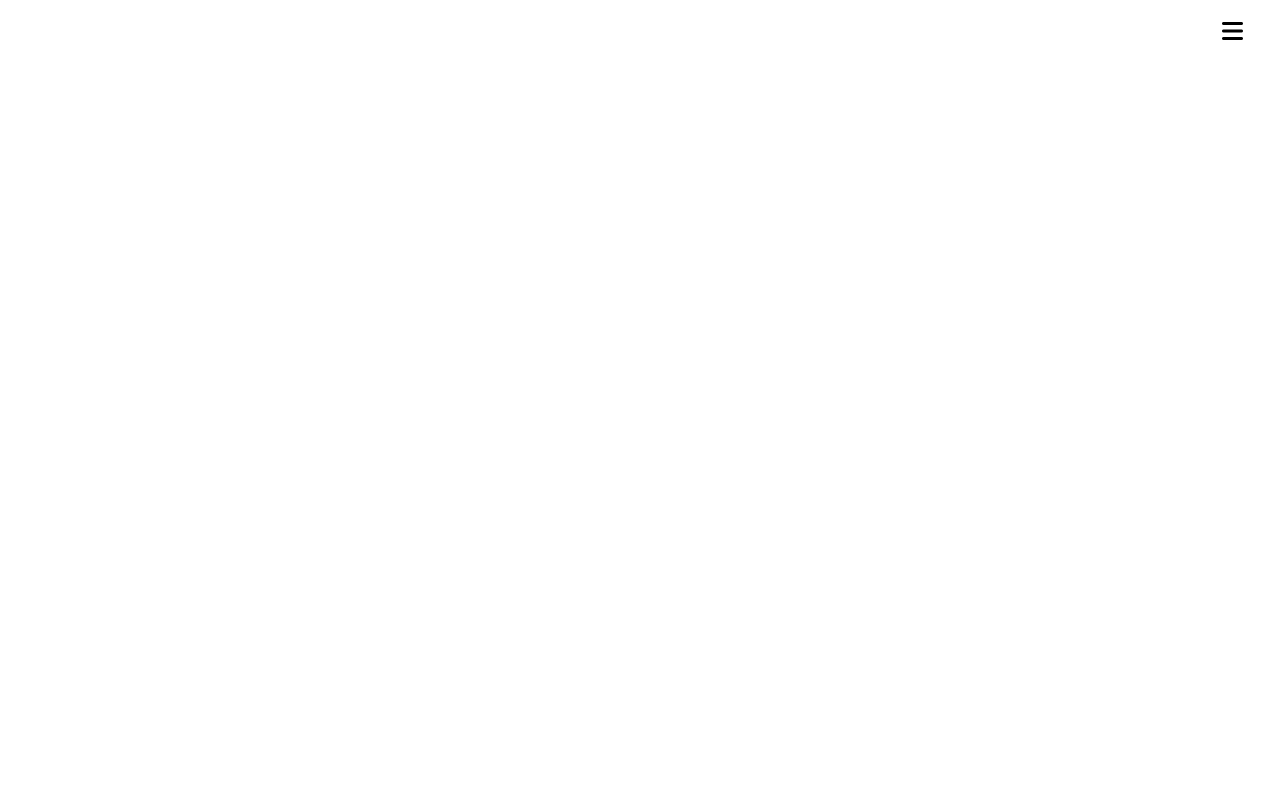
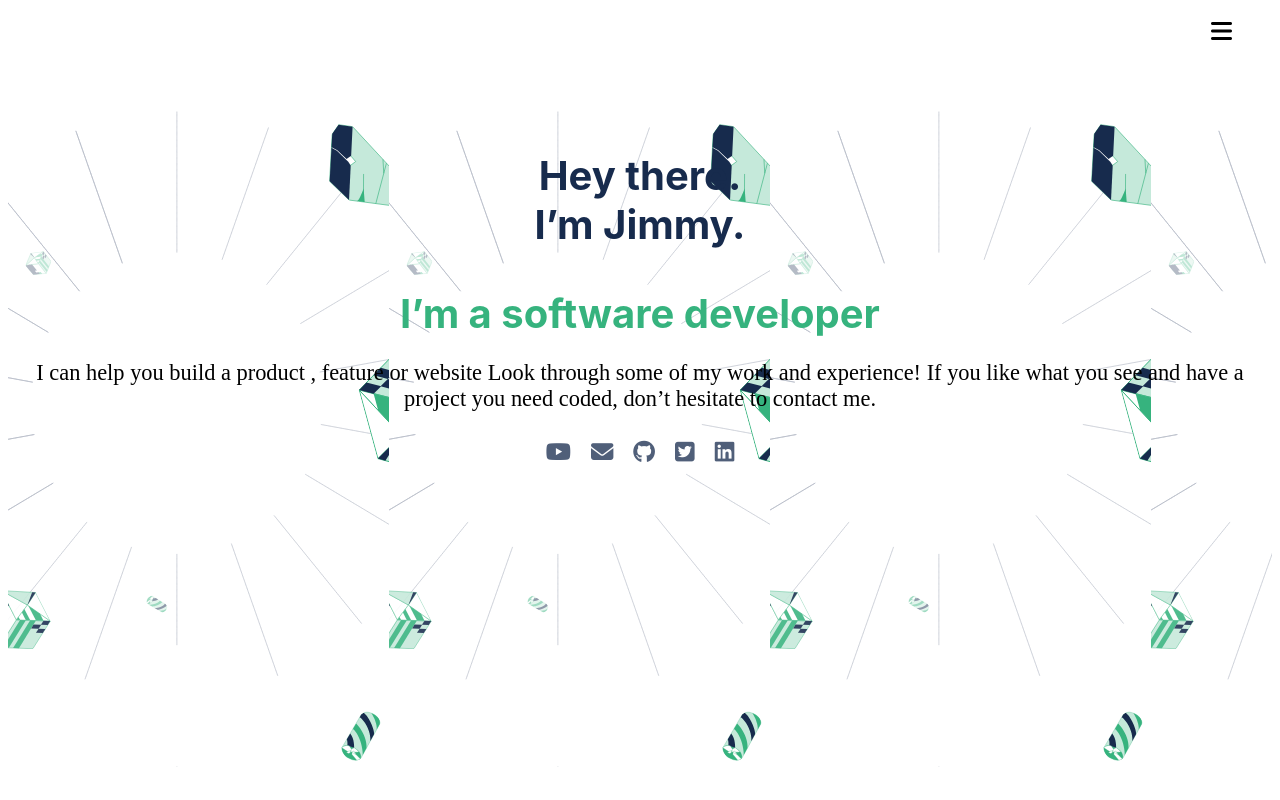
Before and after one commit to mohamedgamaleldin999999/microberse-portfolio, a plain HTML site: page index.html in a window 1280 px wide. Drawn offline with Linux system fonts and the light colour scheme.

Commit message:
Add 2nd section "main" with styles & social icon

```diff
--- a/index.html
+++ b/index.html
@@ -14,6 +14,23 @@
             <i class="fa-solid fa-bars fa-xl"></i>
         </div>
     </nav>
+    <section class="main">
+        <div class="main-text">
+            <p>Hey there.<br> I’m Jimmy.</p>
+            <span>I’m a software developer</span>
+        </div>
+        <div class="scnd-text">
+            <p> I can help you build a product , feature or website Look through some of my work and experience! If you like what you see and have a project you need coded,
+                don’t hesitate to contact me.</p>
+        </div>
+        <div class="social-icons">
+            <a href="https://youtube.com/@teachermohammedjamal-learn643" target="_blank"><i class="fa-brands fa-youtube"></i></a>
+            <a href="mailto:mohammedjamal999999@gmail.com" target="_blank"><i class="fa-solid fa-envelope"></i></a>
+            <a href="https://github.com/mohamedgamaleldin999999" target="_blank"><i class="fa-brands fa-github"></i></a>
+            <a href="https://twitter.com/Mohamme43086002" target="_blank"><i class="fa-brands fa-square-twitter"></i></a>
+            <a href="https://www.linkedin.com/in/mohammed-jamal-949366221/" target="_blank"><i class="fa-brands fa-linkedin"></i></a>
+        </div>
+    </section>
 
 </body>
 </html>
--- a/styles.css
+++ b/styles.css
@@ -1,5 +1,4 @@
 .nav {
-  position: absolute;
   display: flex;
   width: 100%;
   height: 48px;
@@ -8,5 +7,50 @@
 }
 
 .menu-btn {
-  padding-right: 45px;
+  padding-right: 40px;
 }
+
+.main {
+  background: url(images/bs/header-illsutration-mobile.svg);
+  margin-top: 55px;
+  display: flex;
+  height: 41em;
+  flex-direction: column;
+}
+
+.main-text {
+  font-family: 'Inter';
+  font-weight: 700;
+  text-align: center;
+  color: #172B4D;
+  font-size: 2.5em;
+  display: flex;
+  align-items: center;
+  flex-direction: column;
+}
+
+.main-text span {
+  color: #36B37E;
+}
+
+.scnd-text {
+  display: flex;
+  align-items: center;
+  justify-content: center;
+  text-align: center;
+  padding: 0px 27px;
+  font-size: 1.4em;
+}
+
+.social-icons {
+  display: flex;
+  align-items: center;
+  justify-content: center;
+}
+
+.social-icons a {
+  margin: 5px 10px;
+  font-size: 1.4em;
+  text-decoration: none;
+  color: #505F79;
+}
```
Also changed, not shown: images/bg.png, images/bs/header-illsutration-mobile.svg (added), images/bs/header-illsutration-mobile@2x.svg (added), 1 other file.
